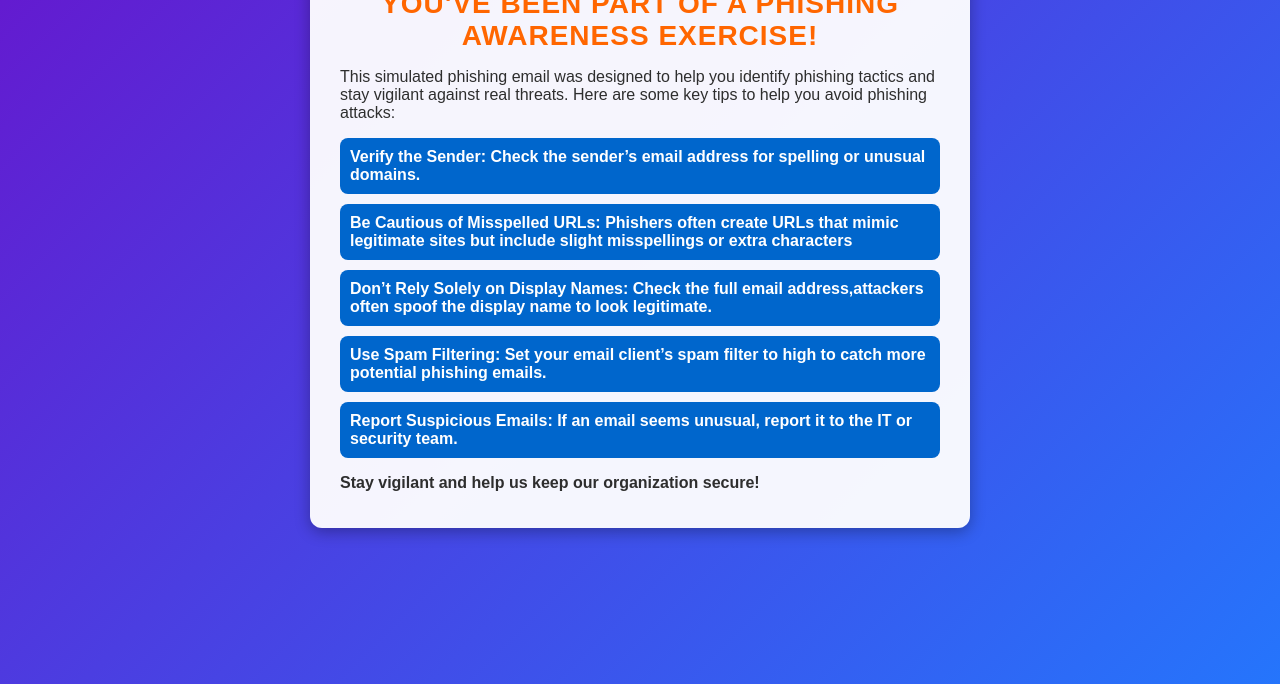
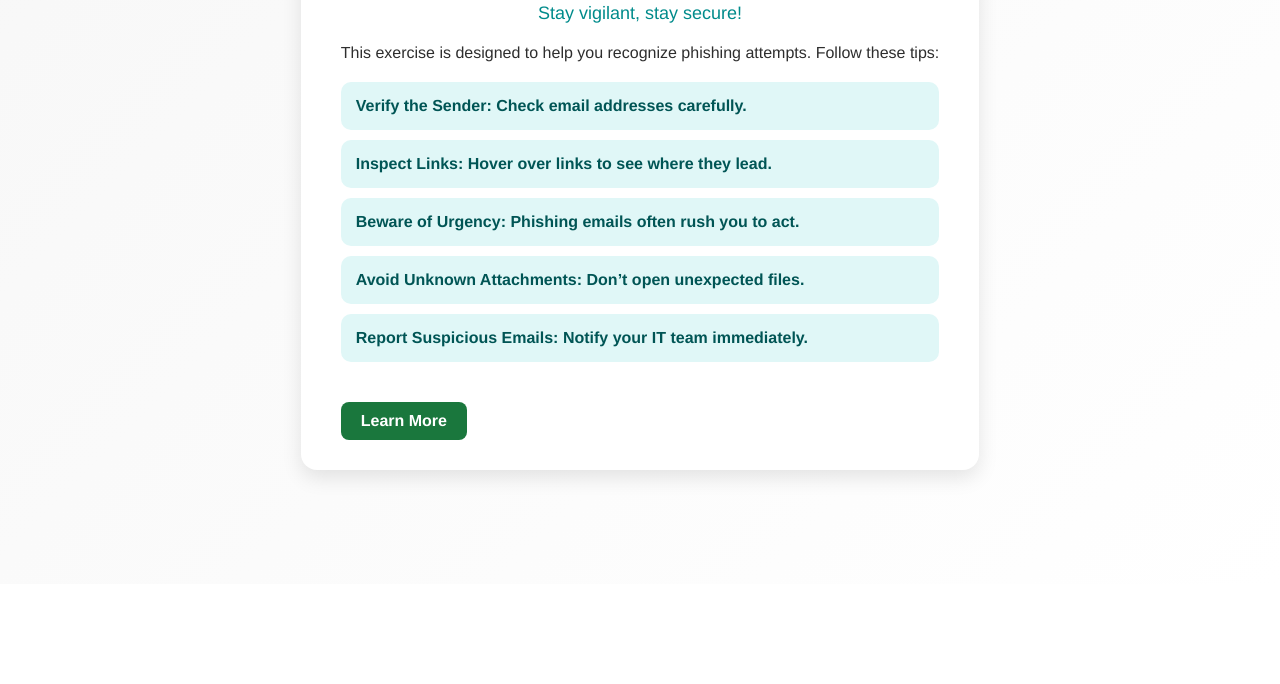
Before and after one commit to AakashKumar-2005/Phishing_Awareness_CFO, a plain HTML site: page index.html in a window 1280 px wide. Shown: the part 216-900 px from the top of the page. After the commit the page ends 800 px from the top, so only its background shows below. Drawn offline with Linux system fonts and the light colour scheme.

Commit message:
Update index.html

```diff
--- a/index.html
+++ b/index.html
@@ -7,109 +7,109 @@
     <style>
         /* General Styling */
         body {
-    font-family: Arial, sans-serif;
+            font-family: 'Helvetica Neue', Arial, sans-serif;
+            background: linear-gradient(135deg, #f7f7f7, #ffffff); /* Subtle gradient */
             color: #2e2e2e; /* Dark gray text */
-    text-align: center;
-    padding: 50px;
             margin: 0;
-    background: linear-gradient(135deg, #6a11cb, #2575fc); /* Purple to blue gradient */
+            padding: 0;
             display: flex;
+            justify-content: center;
             align-items: center;
-    justify-content: center;
             min-height: 100vh;
         }
 
         /* Container Styling */
         .container {
             max-width: 600px;
-    background: rgba(255, 255, 255, 0.95); /* Slightly translucent white */
-    border-radius: 12px;
-    padding: 20px 30px;
-    box-shadow: 0 4px 15px rgba(0, 0, 0, 0.3);
-    animation: fadeIn 1.5s ease;
+            background: #ffffff; /* Solid white */
+            border-radius: 16px;
+            padding: 30px 40px;
+            box-shadow: 0 8px 20px rgba(0, 0, 0, 0.1); /* Soft shadow */
+            text-align: center;
         }
 
         /* Title and Subtitle */
         .title {
-    font-size: 28px;
+            font-size: 26px;
             font-weight: bold;
-    color: #ff6600; /* Bright orange */
-    text-transform: uppercase;
-    letter-spacing: 1px;
+            color: #1a773d; /* Dark green */
             margin-bottom: 10px;
-    animation: slideIn 1.5s ease forwards;
         }
 
         .subtitle {
-    font-size: 20px;
-    color: #3399ff; /* Light blue */
-    margin-top: 10px;
+            font-size: 18px;
+            color: #008b8b; /* Teal */
             margin-bottom: 20px;
-    animation: slideIn 1.8s ease forwards;
         }
 
         /* Content and List Styling */
         .content {
             font-size: 16px;
             text-align: left;
-    animation: fadeIn 2s ease;
         }
 
         ul {
             list-style: none;
             padding: 0;
-    animation: fadeIn 2.5s ease;
+            margin: 20px 0;
         }
 
         ul li {
-    background: #0066cc; /* Medium blue */
-    color: #ffffff;
-    padding: 10px;
+            background: #e0f7f7; /* Light teal */
+            color: #005555; /* Darker teal */
+            padding: 15px;
             margin: 10px 0;
-    border-radius: 8px;
-    transition: transform 0.3s ease, background 0.3s ease;
+            border-radius: 10px;
             font-weight: bold;
+            transition: background 0.3s ease, color 0.3s ease;
+            text-align: left;
         }
 
         ul li:hover {
-    transform: scale(1.05);
-    background: #3399ff; /* Lighter blue on hover */
+            background: #008b8b; /* Darker teal */
+            color: #ffffff; /* White text */
         }
 
-/* Keyframes for Animations */
-@keyframes fadeIn {
-    0% { opacity: 0; transform: translateY(20px); }
-    100% { opacity: 1; transform: translateY(0); }
+        /* Button Styling */
+        .btn {
+            display: inline-block;
+            padding: 10px 20px;
+            color: #ffffff;
+            background: #1a773d; /* Dark green */
+            border-radius: 8px;
+            text-decoration: none;
+            font-weight: bold;
+            margin-top: 20px;
+            transition: background 0.3s ease;
         }
 
-@keyframes slideIn {
-    0% { opacity: 0; transform: translateY(-30px); }
-    100% { opacity: 1; transform: translateY(0); }
+        .btn:hover {
+            background: #145a2b; /* Darker green on hover */
         }
 
         /* Responsive Design */
         @media (max-width: 600px) {
             body { padding: 20px; }
-    .title { font-size: 24px; }
-    .subtitle { font-size: 18px; }
-    ul li { font-size: 14px; }
+            .title { font-size: 22px; }
+            .subtitle { font-size: 16px; }
+            ul li { font-size: 14px; padding: 10px; }
         }
-
     </style>
 </head>
 <body>
     <div class="container">
-        <p class="title">You've Been Part of a Phishing Awareness Exercise!</p>
+        <p class="title">Phishing Awareness Exercise</p>
+        <p class="subtitle">Stay vigilant, stay secure!</p>
         <div class="content">
-            <p>This simulated phishing email was designed to help you identify phishing tactics and stay vigilant against real threats. Here are some key tips to help you avoid phishing attacks:</p>
+            <p>This exercise is designed to help you recognize phishing attempts. Follow these tips:</p>
             <ul>
-                <li><strong>Verify the Sender:</strong> Check the sender’s email address for spelling or unusual domains.</li>
-                <li><strong>Be Cautious of Misspelled URLs: Phishers often create URLs that mimic legitimate sites but include slight misspellings or extra characters</strong> </li>
-                <li><strong>Don’t Rely Solely on Display Names: Check the full email address,attackers often spoof the display name to look legitimate.</li>
-                <li><strong>Use Spam Filtering: Set your email client’s spam filter to high to catch more potential phishing emails.</li>
-                <li><strong>Report Suspicious Emails:</strong> If an email seems unusual, report it to the IT or security team.</li>
+                <li><strong>Verify the Sender:</strong> Check email addresses carefully.</li>
+                <li><strong>Inspect Links:</strong> Hover over links to see where they lead.</li>
+                <li><strong>Beware of Urgency:</strong> Phishing emails often rush you to act.</li>
+                <li><strong>Avoid Unknown Attachments:</strong> Don’t open unexpected files.</li>
+                <li><strong>Report Suspicious Emails:</strong> Notify your IT team immediately.</li>
             </ul>
-            <p>Stay vigilant and help us keep our organization secure!</p>
+            <a href="#" class="btn">Learn More</a>
         </div>
     </div>
 </body>
```
Lines whose indentation alone changed are shown as unchanged.
